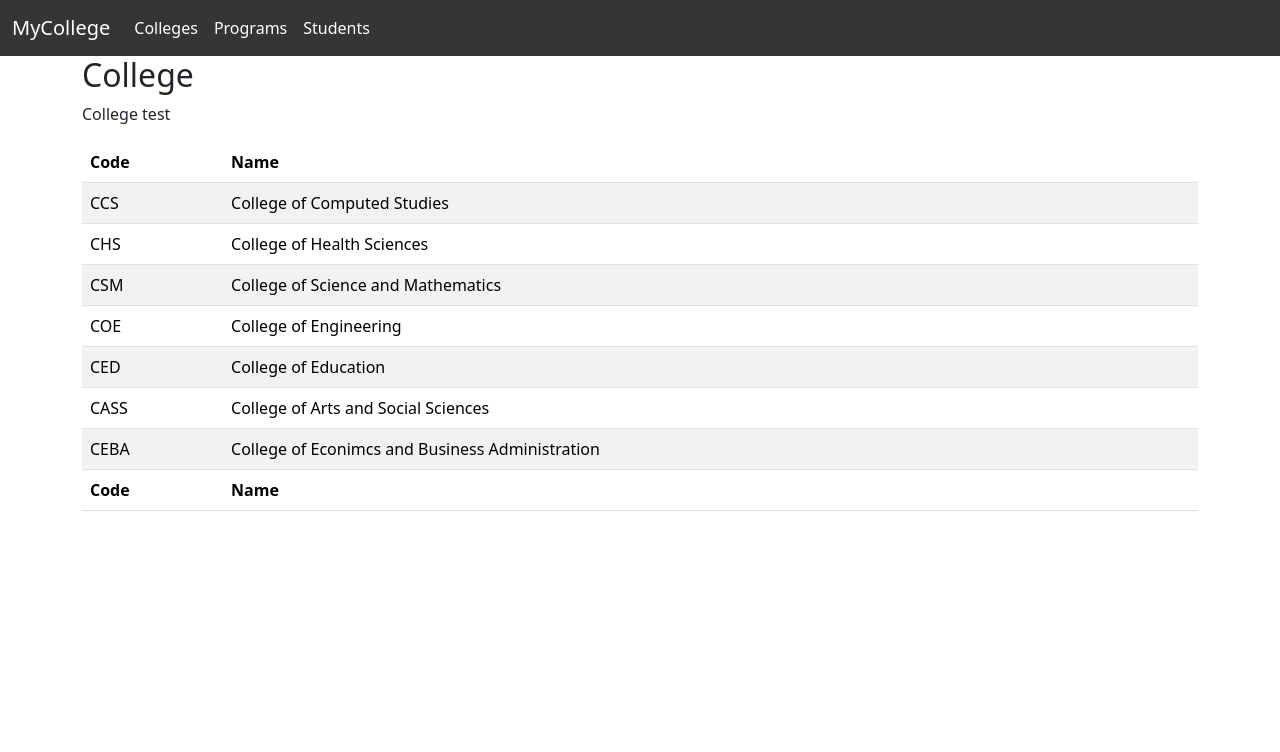
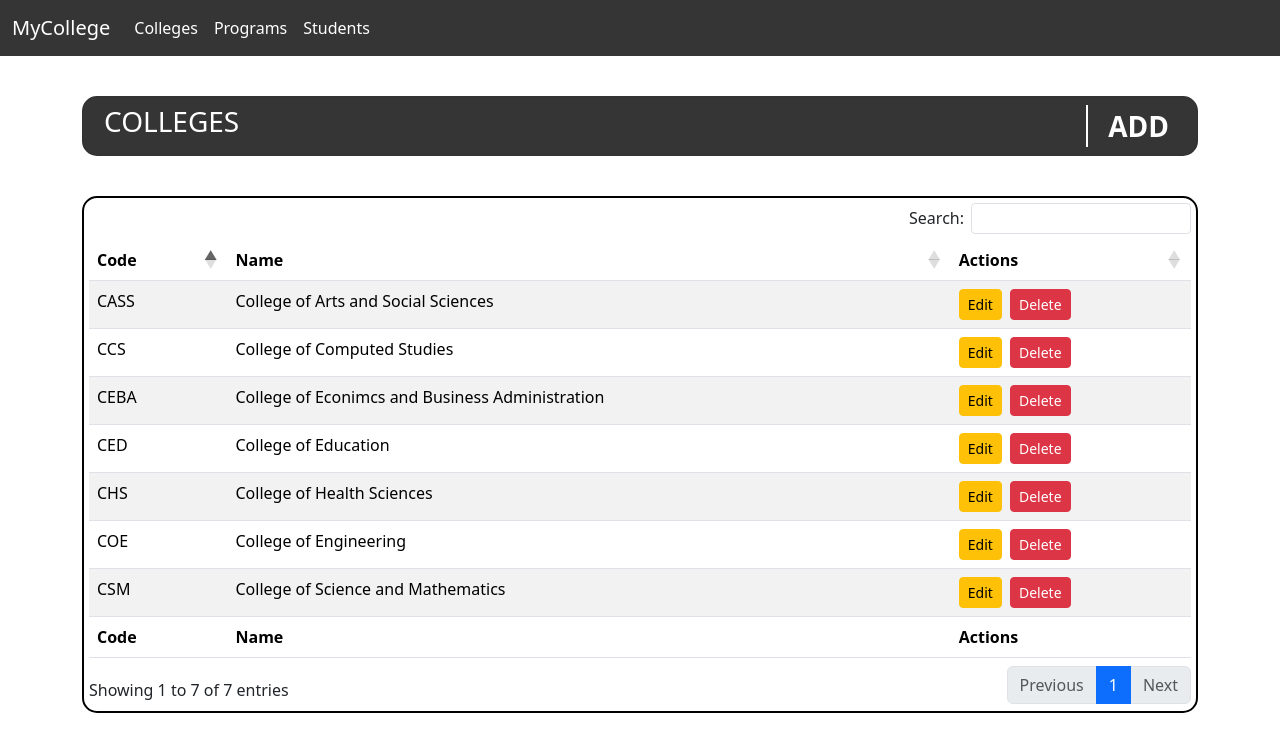
Before and after one commit to WhaleRed/ssis-webapp, a Flask app: page / in a window 1280 px wide. Shown: the top 752 px of the page. Run offline with Flask 3, Linux system fonts and the light colour scheme; some libraries are stand-ins or nearby versions.

Commit message:
style(ui): Added add, delete, edit buttons

```diff
--- a/MyCollege/templates/college.html
+++ b/MyCollege/templates/college.html
@@ -1,14 +1,17 @@
 {% extends "base.html" %}
 {% block content %}
 
-<h2>College</h2>
-<p>College test</p>
+<div class="mini-header">
+  <h3>COLLEGES</h3>
+  <button id="add-btn">ADD</button>
+</div>
 
-<table id="example" class="table table-striped">
+<table id="table" class="table table-striped">
   <thead>
     <tr>
       <th>Code</th>
       <th>Name</th>
+      <th>Actions</th>
     </tr>
   </thead>
 
@@ -16,36 +19,65 @@
     <tr>
       <td>CCS</td>
       <td>College of Computed Studies</td>
+      <td>
+        <button class="btn btn-sm btn-warning me-1">Edit</button>
+        <button class="btn btn-sm btn-danger">Delete</button>
+      </td>
     </tr>
     <tr>
       <td>CHS</td>
       <td>College of Health Sciences</td>
+      <td>
+        <button class="btn btn-sm btn-warning me-1">Edit</button>
+        <button class="btn btn-sm btn-danger">Delete</button>
+      </td>
     </tr>
     <tr>
       <td>CSM</td>
       <td>College of Science and Mathematics</td>
+      <td>
+        <button class="btn btn-sm btn-warning me-1">Edit</button>
+        <button class="btn btn-sm btn-danger">Delete</button>
+      </td>
     </tr>
     <tr>
       <td>COE</td>
       <td>College of Engineering</td>
+      <td>
+        <button class="btn btn-sm btn-warning me-1">Edit</button>
+        <button class="btn btn-sm btn-danger">Delete</button>
+      </td>
     </tr>
     <tr>
       <td>CED</td>
       <td>College of Education</td>
+      <td>
+        <button class="btn btn-sm btn-warning me-1">Edit</button>
+        <button class="btn btn-sm btn-danger">Delete</button>
+      </td>
     </tr>
     <tr>
       <td>CASS</td>
       <td>College of Arts and Social Sciences</td>
+      <td>
+        <button class="btn btn-sm btn-warning me-1">Edit</button>
+        <button class="btn btn-sm btn-danger">Delete</button>
+      </td>
     </tr>
     <tr>
       <td>CEBA</td>
       <td>College of Econimcs and Business Administration</td>
+      <td>
+        <button class="btn btn-sm btn-warning me-1">Edit</button>
+        <button class="btn btn-sm btn-danger">Delete</button>
+      </td>
     </tr>
   </tbody>
   <tfoot>
     <tr>
       <th>Code</th>
       <th>Name</th>
+      <th>Actions</th>
     </tr>
   </tfoot>
 </table>
```
